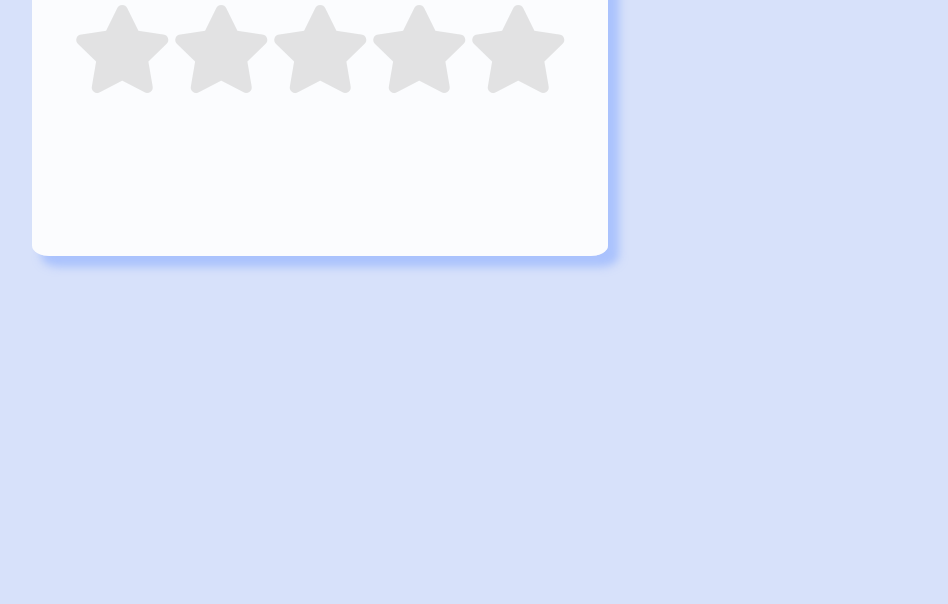
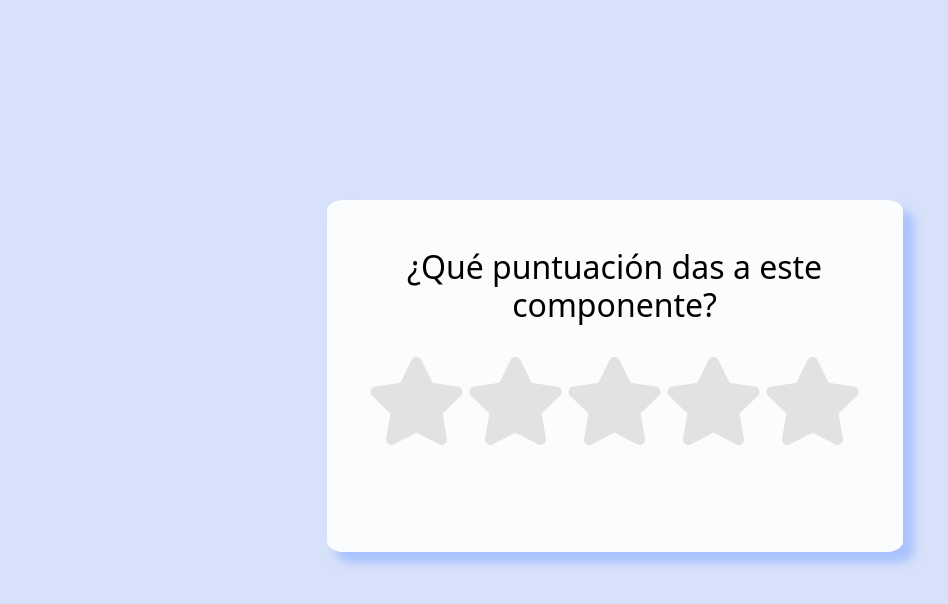
Before and after one commit to DCardigo/Mis-componentes, a React app: page / in a window 1280 px wide. Both pictures are taken after a click on the button 458 px from the left and 356 px from the top of the page. Shown: the whole page, without its empty margins (19-967 px from the left). Built offline with nearby package versions, Linux system fonts and the light colour scheme.

Commit message:
ranking star final

```diff
--- a/src/js/component/star.js
+++ b/src/js/component/star.js
@@ -111,8 +111,8 @@ const Star = () => {
 	return (
 
 		<div className="text-center " id="star">
-			<h2 className="mt-5">¿Qué puntuación das a este componente?</h2>
-			<div className="mt-4">
+			<h2 className="pt-5">¿Qué puntuación das a este componente?</h2>
+			<div className="pt-4">
 				<i id="estrella" className="fas fa-star" style={{ color: star1 }} onMouseEnter={handleMouseEnter1} onClick={handlerClick1}></i>
 				<i id="estrella" className="fas fa-star" style={{ color: star2 }} onMouseEnter={handleMouseEnter2} onClick={handlerClick2}></i>
 				<i id="estrella" className="fas fa-star" style={{ color: star3 }} onMouseEnter={handleMouseEnter3} onClick={handlerClick3}></i>
@@ -122,16 +122,10 @@ const Star = () => {
 			</div>
 
 			{(star1 === 'rgb(255, 217, 0)') || (star2 === 'rgb(255, 217, 0)') || (star3 === 'rgb(255, 217, 0)') || (star4 === 'rgb(255, 217, 0)') || (star5 === 'rgb(255, 217, 0)') ?
-				<p className="mt-4 fs-3">Gracias por tu respuesta</p>
+				<p className="pt-4 fs-3">Gracias por tu respuesta</p>
 				: null}
 
 		</div>
-		// <div className="box">
-
-
-		// </div>
-
-
 	);
 };
 
--- a/src/styles/index.css
+++ b/src/styles/index.css
@@ -117,7 +117,7 @@ i {
         width: 38vw;
         margin-top: 5rem;
     }
-
+/*
     .home {
         box-shadow: 3px 1px 40px 8px rgba(0, 0, 0, 0.35);
         margin-bottom: 20px !important;
@@ -130,7 +130,7 @@ i {
 
     .home p {
         left: 0.2rem;
-    }
+    } */
 }
 
 /* Star Ranking */
@@ -140,8 +140,8 @@ i {
     box-shadow:10px 10px 8px 1px hsla(222.1, 100%, 77.1%, 0.58);
     color: #000000;
     position: relative;
-    top: -18vh;
-    left: 4vw;
+    top: 25vh;
+    left: 27vw;
     height: 44vh;
     width: 45vw;
     border-radius: 3%;
```
